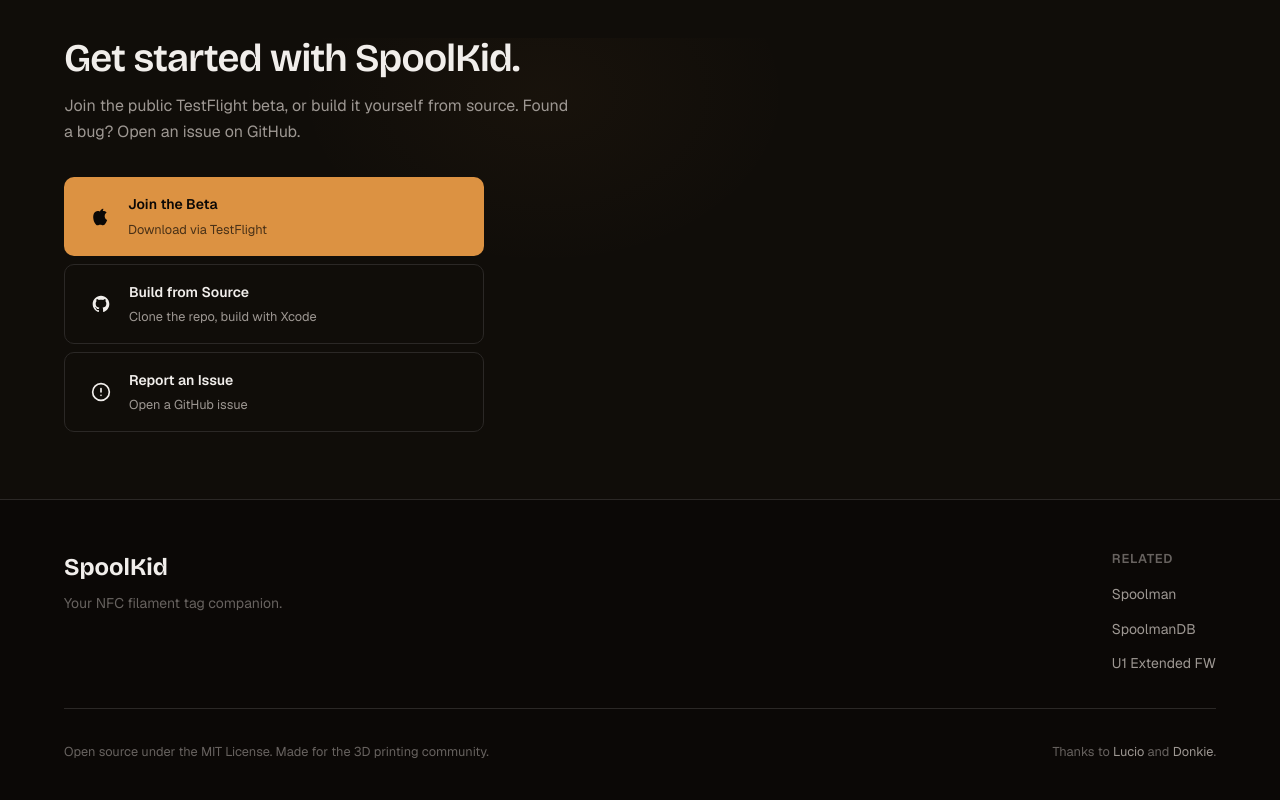
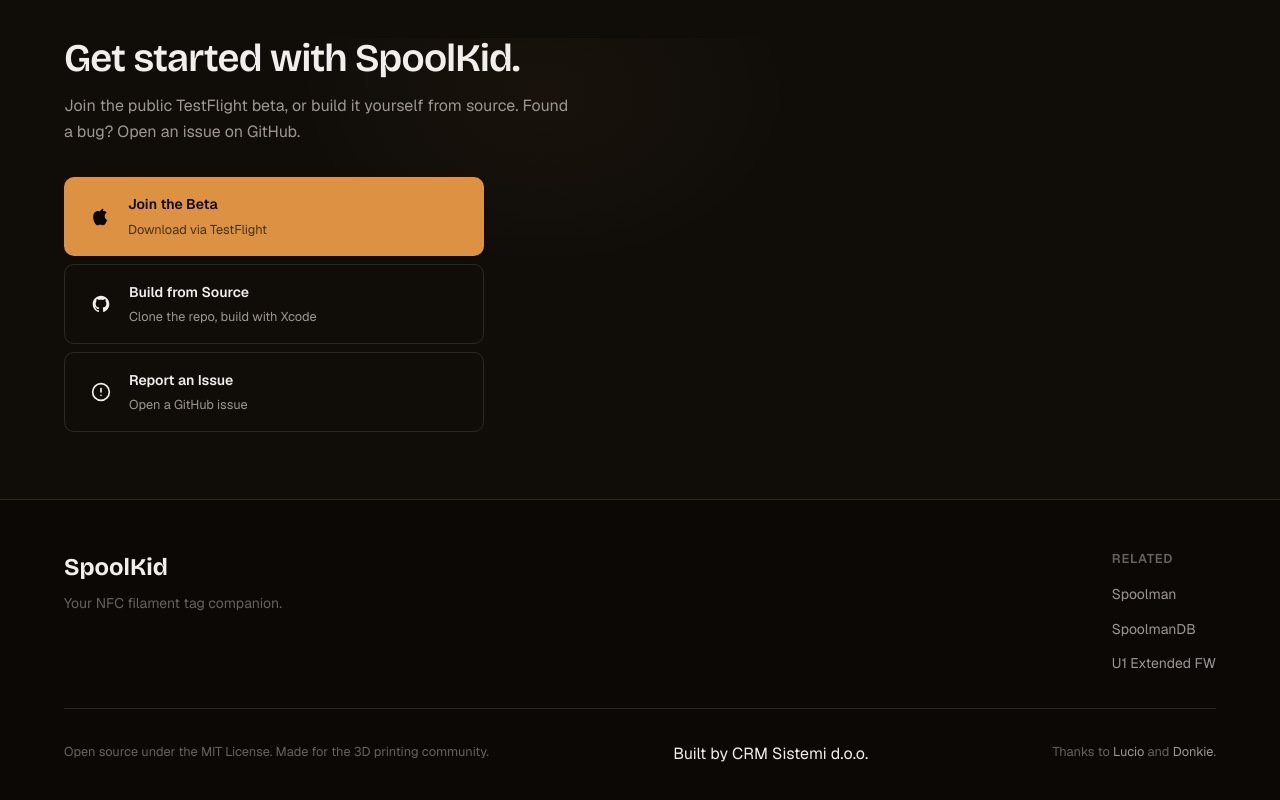
Before and after one commit to marko-p/SpoolKid-Web, a React (Vite) app: page / in a window 1280 px wide. Shown: the part 4112-4912 px from the top of the page. Built offline with nearby package versions, Linux system fonts and the light colour scheme.

Commit message:
Add contact information to footer

```diff
--- a/src/components/Footer.tsx
+++ b/src/components/Footer.tsx
@@ -33,6 +33,9 @@
           <p className={styles.copyright}>
             Open source under the MIT License. Made for the 3D printing community.
           </p>
+          <p className={styles.contact}>
+            Built by CRM Sistemi d.o.o.
+          </p>
           <p className={styles.acknowledgments}>
             Thanks to{' '}
             <a href="https://github.com/unlucio/" target="_blank" rel="noopener noreferrer">Lucio</a> and{' '}
```
